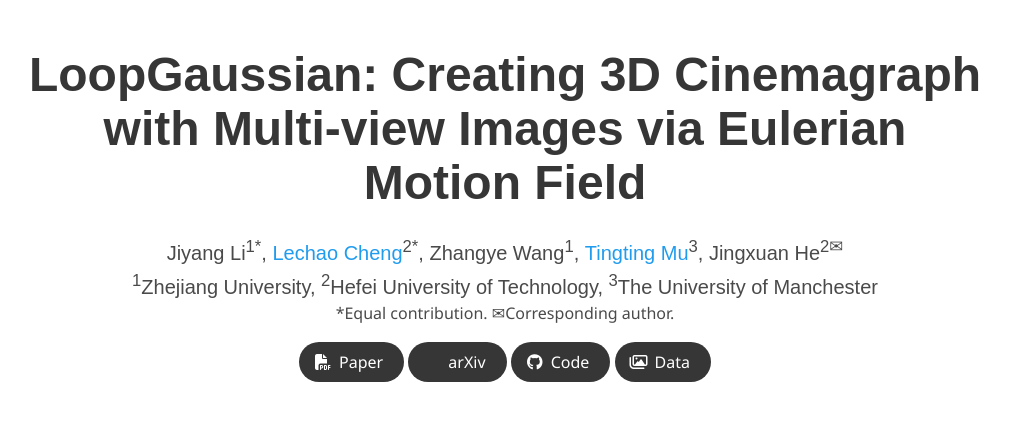
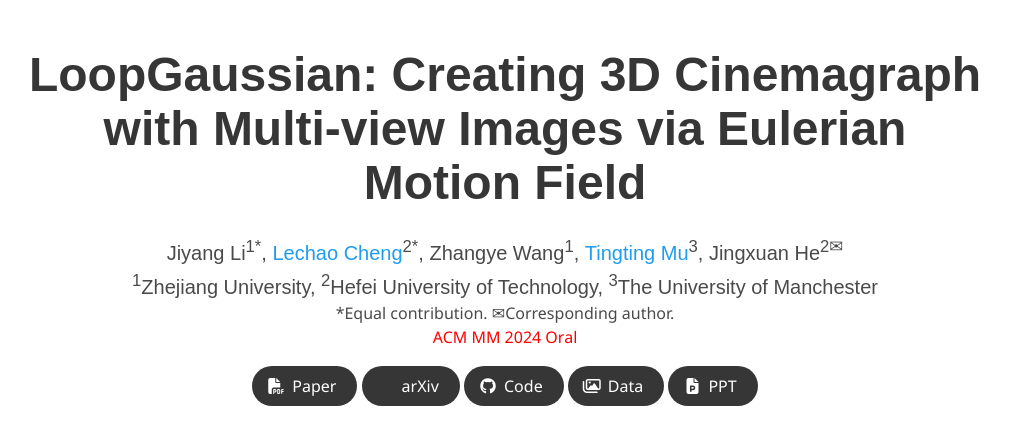
Before and after one commit to Pokerlishao/LoopGaussian, a plain HTML site: page index.html in a window 1280 px wide. Shown: the top 444 px of the page, without its empty margins (135-1144 px from the left). Drawn offline with nearby package versions, Linux system fonts and the light colour scheme; grey boxes are pictures that could not be loaded; some icons are missing; a web font is replaced by a local one.

Commit message:
update information

```diff
--- a/index.html
+++ b/index.html
@@ -32,6 +32,7 @@
   <link rel="stylesheet"
         href="https://cdn.jsdelivr.net/gh/jpswalsh/academicons@1/css/academicons.min.css">
   <link rel="stylesheet" href="./static/css/index.css">
+  <link rel="stylesheet" href="./static/css/font-awesome.css">
   <link rel="icon" href="./static/images/favicon.svg">
 
   <script src="https://ajax.googleapis.com/ajax/libs/jquery/3.5.1/jquery.min.js"></script>
@@ -115,7 +116,9 @@
             <span class="author-block"><sup>2</sup>Hefei University of Technology,</span>
             <span class="author-block"><sup>3</sup>The University of Manchester</span>
           </div>
-          *Equal contribution. ✉Corresponding author.
+
+          <h3>*Equal contribution. ✉Corresponding author.</h3>
+          <h3 style="color: red;">ACM MM 2024 Oral</h3>
           <div class="column has-text-centered">
             <div class="publication-links">
               <!-- PDF Link. -->
@@ -128,6 +131,7 @@
                   <span>Paper</span>
                 </a>
               </span>
+              <!-- arXiv Link. -->
               <span class="link-block">
                 <a href="https://arxiv.org/abs/2404.08966"
                    class="external-link button is-normal is-rounded is-dark">
@@ -137,16 +141,6 @@
                   <span>arXiv</span>
                 </a>
               </span>
-              <!-- Video Link. -->
-              <!-- <span class="link-block">
-                <a href="https://www.youtube.com/watch?v=MrKrnHhk8IA"
-                   class="external-link button is-normal is-rounded is-dark">
-                  <span class="icon">
-                      <i class="fab fa-youtube"></i>
-                  </span>
-                  <span>Video</span>
-                </a>
-              </span> -->
               <!-- Code Link. -->
               <span class="link-block">
                 <a href="https://github.com/Pokerlishao/LoopGaussian"
@@ -165,9 +159,18 @@
                       <i class="far fa-images"></i>
                   </span>
                   <span>Data</span>
-                  </a>
-            </div>
-
+                </a>
+              </span>
+              <!-- Presentation Link. -->
+              <span class="link-block">
+              <a href="./static/ppt/LoopGaussian.pdf"
+                  class="external-link button is-normal is-rounded is-dark">
+                <span class="icon">
+                  <i class="fas fa-file-powerpoint"></i>
+                </span>
+                <span>PPT</span>
+              </a>
+            </span>
           </div>
         </div>
       </div>
```
Also changed, not shown: 1 other file.
